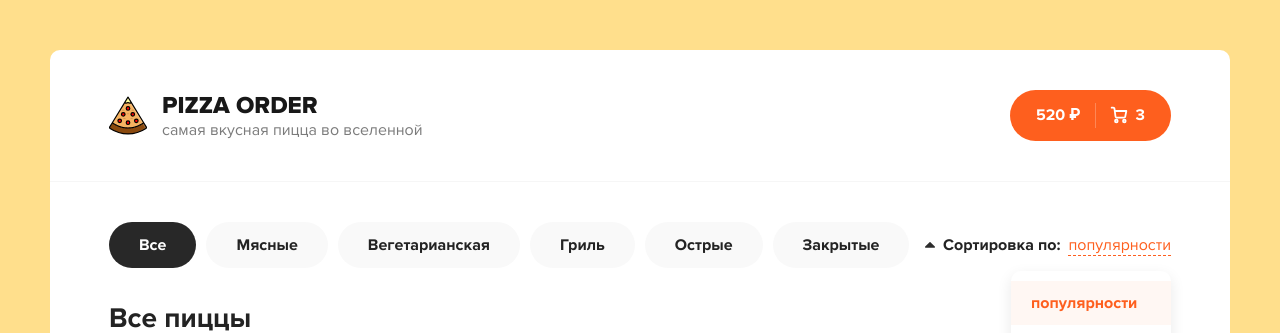
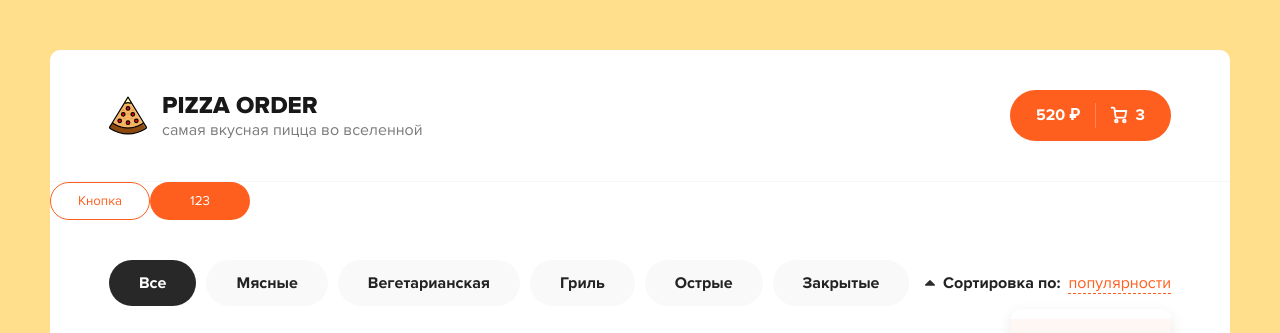
Before and after one commit to zinchenko39/pizza-react, a React (Create React App) app: page / in a window 1280 px wide. Shown: the top 333 px of the page. Built offline with nearby package versions, Linux system fonts and the light colour scheme.

Commit message:
add components
add components 'Button' & 'Header', add package 'className'

```diff
--- a/package.json
+++ b/package.json
@@ -6,6 +6,7 @@
     "@testing-library/jest-dom": "^5.16.5",
     "@testing-library/react": "^13.3.0",
     "@testing-library/user-event": "^13.5.0",
+    "classnames": "^2.3.1",
     "node-sass": "^7.0.1",
     "react": "^18.2.0",
     "react-dom": "^18.2.0",
--- a/src/App.js
+++ b/src/App.js
@@ -1,56 +1,14 @@
 import React from "react";
-import logoSvg from "./assets/img/pizza-logo.svg"
+
+import Header from './Header';
+import Button from "./Button";
 
 function App() {
   return (
   <div className="wrapper">
-      <div className="header">
-        <div className="container">
-          <div className="header__logo">
-            <img width="38" src={logoSvg} alt="Pizza logo" />
-            <div>
-              <h1>Pizza order</h1>
-              <p>самая вкусная пицца во вселенной</p>
-            </div>
-          </div>
-          <div className="header__cart">
-            <a href="/cart.html" className="button button--cart">
-              <span>520 ₽</span>
-              <div className="button__delimiter"></div>
-              <svg
-                width="18"
-                height="18"
-                viewBox="0 0 18 18"
-                fill="none"
-                xmlns="http://www.w3.org/2000/svg"
-              >
-                <path
-                  d="M6.33333 16.3333C7.06971 16.3333 7.66667 15.7364 7.66667 15C7.66667 14.2636 7.06971 13.6667 6.33333 13.6667C5.59695 13.6667 5 14.2636 5 15C5 15.7364 5.59695 16.3333 6.33333 16.3333Z"
-                  stroke="white"
-                  strokeWidth="1.8"
-                  strokeLinecap="round"
-                  strokeLinejoin="round"
-                />
-                <path
-                  d="M14.3333 16.3333C15.0697 16.3333 15.6667 15.7364 15.6667 15C15.6667 14.2636 15.0697 13.6667 14.3333 13.6667C13.597 13.6667 13 14.2636 13 15C13 15.7364 13.597 16.3333 14.3333 16.3333Z"
-                  stroke="white"
-                  strokeWidth="1.8"
-                  strokeLinecap="round"
-                  strokeLinejoin="round"
-                />
-                <path
-                  d="M4.78002 4.99999H16.3334L15.2134 10.5933C15.1524 10.9003 14.9854 11.176 14.7417 11.3722C14.4979 11.5684 14.1929 11.6727 13.88 11.6667H6.83335C6.50781 11.6694 6.1925 11.553 5.94689 11.3393C5.70128 11.1256 5.54233 10.8295 5.50002 10.5067L4.48669 2.82666C4.44466 2.50615 4.28764 2.21182 4.04482 1.99844C3.80201 1.78505 3.48994 1.66715 3.16669 1.66666H1.66669"
-                  stroke="white"
-                  strokeWidth="1.8"
-                  strokeLinecap="round"
-                  strokeLinejoin="round"
-                />
-              </svg>
-              <span>3</span>
-            </a>
-          </div>
-        </div>
-      </div>
+    <Header/>
+    <Button outline>Кнопка</Button>
+    <Button>123</Button>
       <div className="content">
         <div className="container">
           <div className="content__top">
--- /dev/null
+++ b/src/Button.jsx
@@ -0,0 +1,12 @@
+import React from "react";
+import classNames from 'classnames';
+
+function Button(props) {
+    return (
+        <button className={classNames('button', {
+            'button--outline': props.outline, // className 'button' add anyway; if (this.props.outline === true) add className 'button--outline'
+        })}>{props.children}</button>
+    )
+}
+
+export default Button;
--- /dev/null
+++ b/src/Header.jsx
@@ -0,0 +1,57 @@
+import React from "react";
+import logoSvg from "./assets/img/pizza-logo.svg";
+
+
+function Header() {
+    return (
+        <div className="header">
+        <div className="container">
+          <div className="header__logo">
+            <img width="38" src={logoSvg} alt="Pizza logo" />
+            <div>
+              <h1>Pizza order</h1>
+              <p>самая вкусная пицца во вселенной</p>
+            </div>
+          </div>
+          <div className="header__cart">
+            <a href="/cart.html" className="button button--cart">
+              <span>520 ₽</span>
+              <div className="button__delimiter"></div>
+              <svg
+                width="18"
+                height="18"
+                viewBox="0 0 18 18"
+                fill="none"
+                xmlns="http://www.w3.org/2000/svg"
+              >
+                <path
+                  d="M6.33333 16.3333C7.06971 16.3333 7.66667 15.7364 7.66667 15C7.66667 14.2636 7.06971 13.6667 6.33333 13.6667C5.59695 13.6667 5 14.2636 5 15C5 15.7364 5.59695 16.3333 6.33333 16.3333Z"
+                  stroke="white"
+                  strokeWidth="1.8"
+                  strokeLinecap="round"
+                  strokeLinejoin="round"
+                />
+                <path
+                  d="M14.3333 16.3333C15.0697 16.3333 15.6667 15.7364 15.6667 15C15.6667 14.2636 15.0697 13.6667 14.3333 13.6667C13.597 13.6667 13 14.2636 13 15C13 15.7364 13.597 16.3333 14.3333 16.3333Z"
+                  stroke="white"
+                  strokeWidth="1.8"
+                  strokeLinecap="round"
+                  strokeLinejoin="round"
+                />
+                <path
+                  d="M4.78002 4.99999H16.3334L15.2134 10.5933C15.1524 10.9003 14.9854 11.176 14.7417 11.3722C14.4979 11.5684 14.1929 11.6727 13.88 11.6667H6.83335C6.50781 11.6694 6.1925 11.553 5.94689 11.3393C5.70128 11.1256 5.54233 10.8295 5.50002 10.5067L4.48669 2.82666C4.44466 2.50615 4.28764 2.21182 4.04482 1.99844C3.80201 1.78505 3.48994 1.66715 3.16669 1.66666H1.66669"
+                  stroke="white"
+                  strokeWidth="1.8"
+                  strokeLinecap="round"
+                  strokeLinejoin="round"
+                />
+              </svg>
+              <span>3</span>
+            </a>
+          </div>
+        </div>
+      </div>
+    );
+}
+
+export default Header;
```
Also changed, not shown: 1 other file (tests, documents, lock files or other folders).
